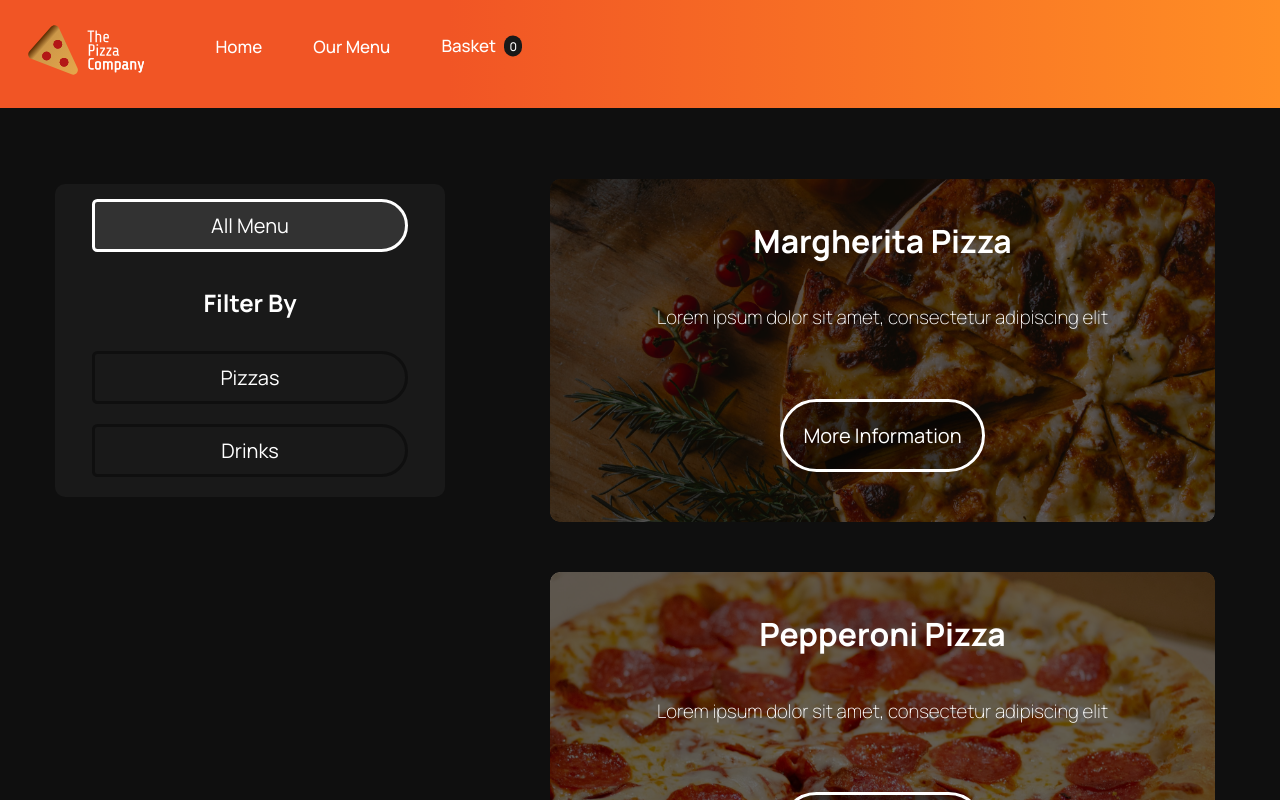
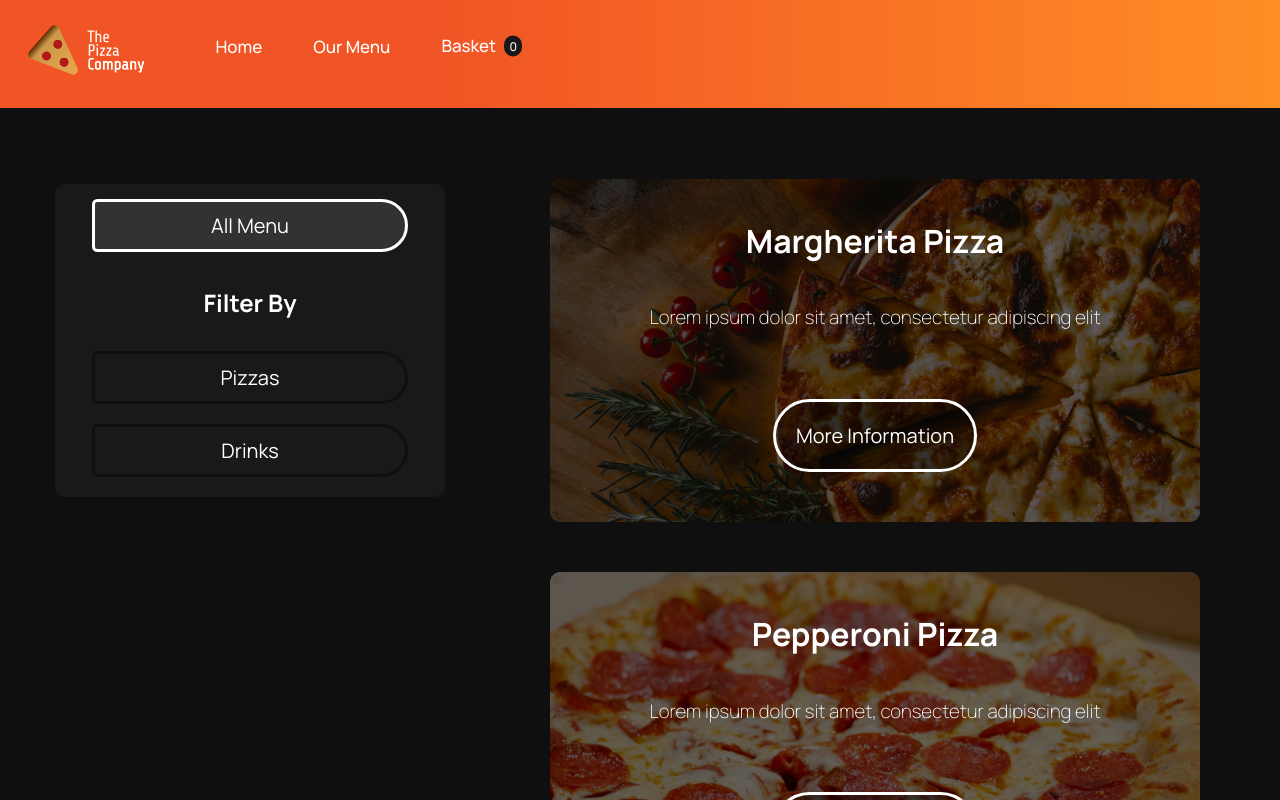
Before and after one commit to devVelocity/pizzaDeliveryProject, a Vue app: page /menu in a window 1280 px wide. Shown: the top 800 px of the page. Built offline with nearby package versions, Linux system fonts and the light colour scheme.

Commit message:
Minor Fixes

```diff
--- a/src/assets/styles/pages/menu.css
+++ b/src/assets/styles/pages/menu.css
@@ -279,7 +279,7 @@
     display: flex;
     width: 100%;
     height: auto;
-    margin-right: 10px;
+    margin-right: 25px;
     flex-wrap: wrap;
     gap: 10px;
     align-items: center;
```
